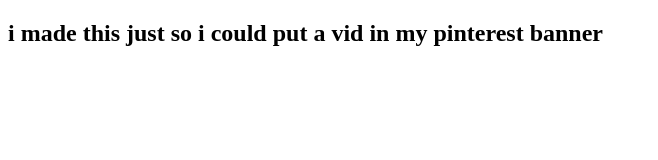
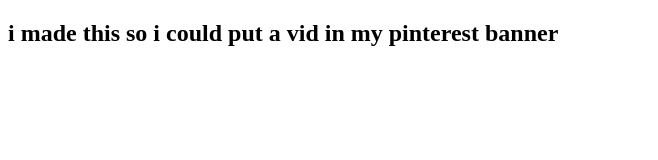
Before and after one commit to MelissadeBruyn/-melissadebruyn-.github.io, a plain HTML site: page index.html in a window 1280 px wide. Shown: the whole page, without its empty margins (0-658 px from the left). Drawn offline with Linux system fonts and the light colour scheme.

Commit message:
Update index.html

```diff
--- a/index.html
+++ b/index.html
@@ -6,7 +6,7 @@
 </head>
 <body>
 
-<h2>i made this just so i could put a vid in my pinterest banner</h2>
+<h2>i made this so i could put a vid in my pinterest banner</h2>
 
 </body>
 </html>
```
